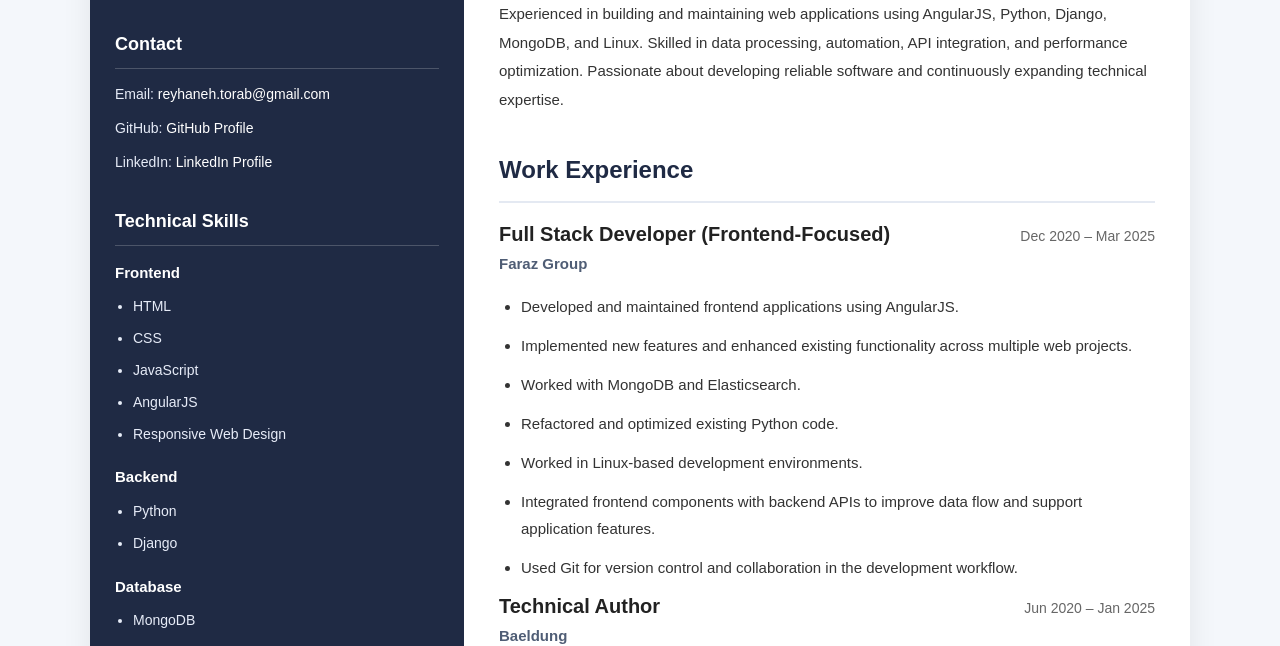
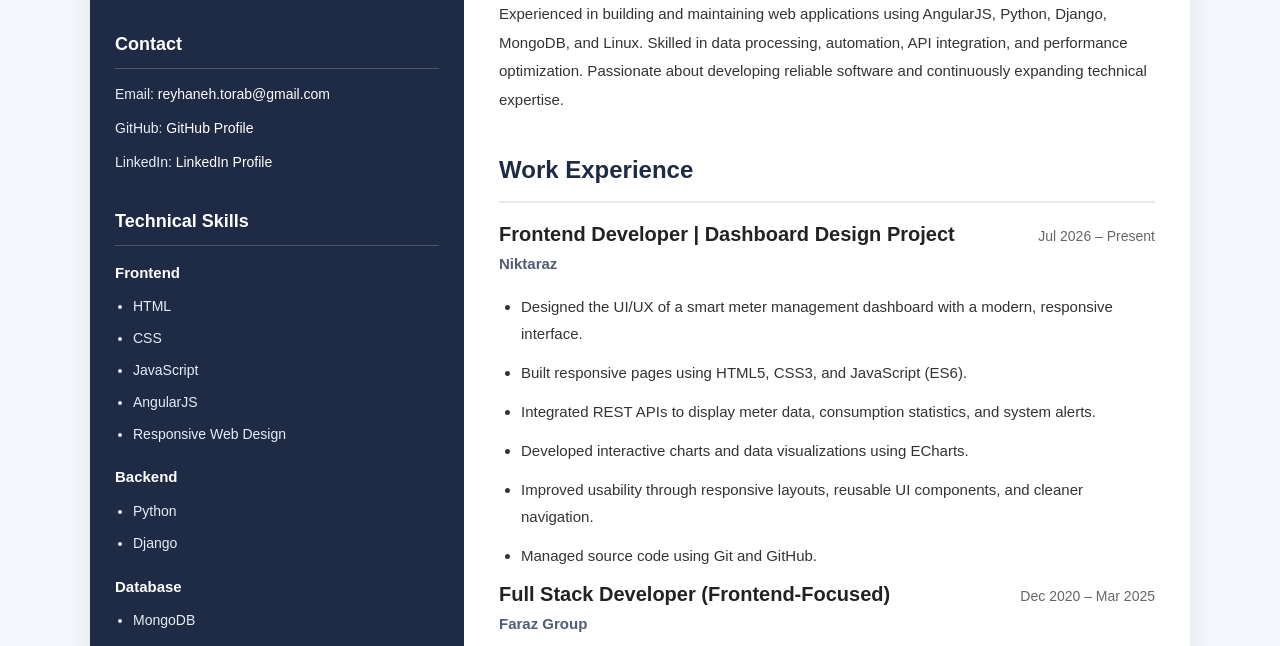
Before and after one commit to rtorab/resume-html-css, a plain HTML site: page index.html in a window 1280 px wide. Shown: the part 169-815 px from the top of the page. Drawn offline with Linux system fonts and the light colour scheme.

Commit message:
update resume with dashboard project

```diff
--- a/index.html
+++ b/index.html
@@ -123,6 +123,25 @@
 
       <section class="experience-section">
         <h2>Work Experience</h2>
+
+        <article class="job">
+          <div class="job-header">
+            <div>
+              <h3>Frontend Developer | Dashboard Design Project</h3>
+              <p class="company-name">Niktaraz</p>
+            </div>
+            <p class="job-date">Jul 2026 – Present</p>
+          </div>
+
+          <ul>
+            <li>Designed the UI/UX of a smart meter management dashboard with a modern, responsive interface.</li>
+            <li>Built responsive pages using HTML5, CSS3, and JavaScript (ES6).</li>
+            <li>Integrated REST APIs to display meter data, consumption statistics, and system alerts.</li>
+            <li>Developed interactive charts and data visualizations using ECharts.</li>
+            <li>Improved usability through responsive layouts, reusable UI components, and cleaner navigation.</li>
+            <li>Managed source code using Git and GitHub.</li>
+          </ul>
+        </article>
 
         <article class="job">
           <div class="job-header">
```
